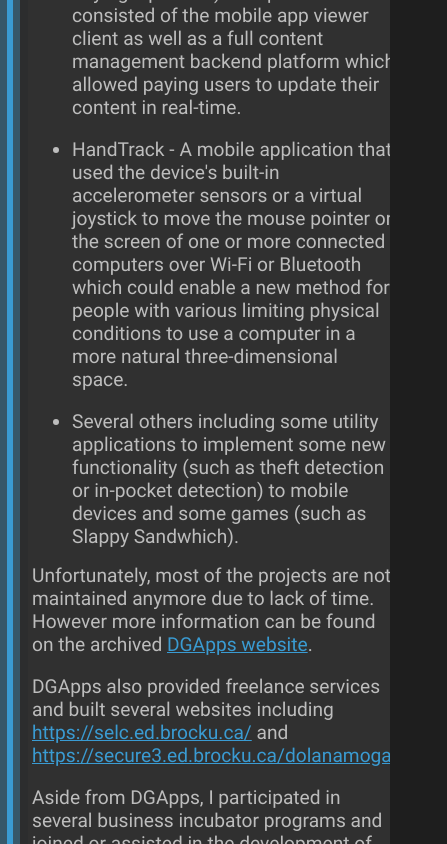
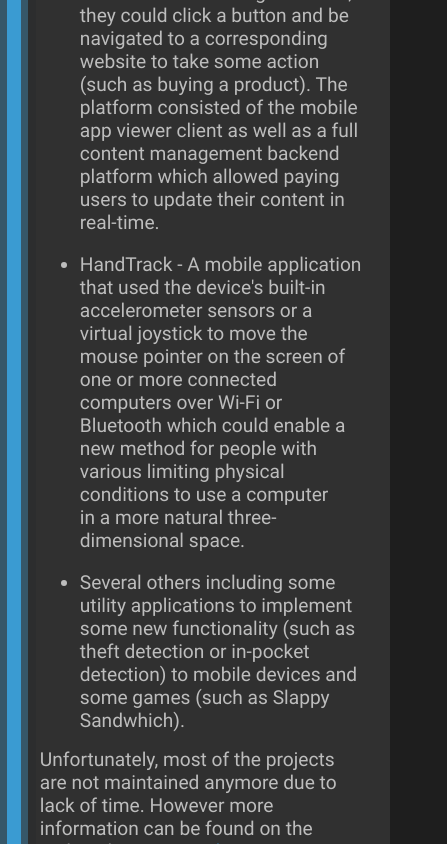
Before and after one commit to Daniel-Genkin/Website, a Vue app: page / in a window 390 px wide. Shown: the part 8420-9264 px from the top of the page, 447 px wide, since content can reach past the window. Built offline with nearby package versions, Linux system fonts and the light colour scheme.

Commit message:
fixed scaling of entrepreneurship section

```diff
--- a/src/components/elements/OddSection.vue
+++ b/src/components/elements/OddSection.vue
@@ -3,13 +3,13 @@
 </script>
 
 <template>
-    <div id="background">
+    <div class="oddBackground">
       <slot></slot>
     </div>
 </template>
 
 <style scoped>
-#background {
+.oddBackground {
   width: 100%;
   margin-bottom: 100px;
   margin-top: 75px;
@@ -22,13 +22,13 @@
 }
 
 @media screen and (max-width: 700px) {
-  #background {
+  .oddBackground {
     clip-path: polygon(0 0, 100% 5%, 100% 100%, 0 95%);
   }
 }
 
 @media screen and (max-width: 500px) {
-  #background {
+  .oddBackground {
     clip-path: polygon(0 0, 100% 2%, 100% 100%, 0 98%);
   }
 }
--- a/src/components/sections/Entrepreneurship.vue
+++ b/src/components/sections/Entrepreneurship.vue
@@ -5,7 +5,7 @@
 <template>
   <div>
     <h1>Entrepreneurship</h1>
-      <div class="rows">
+    <div class="rows" style="margin-right: 12px">
       <pill
         class="pills"
         color="#3A9BD2"
@@ -23,7 +23,7 @@
         </ul>
         <p>Unfortunately, most of the projects are not maintained anymore due to lack of time. However more information can be found on the archived <a href="https://dgapps.ca">DGApps website</a>.</p>
         <br />
-          <p>DGApps also provided freelance services and built several websites including <a href="https://selc.ed.brocku.ca/">https://selc.ed.brocku.ca/</a> and <a href="https://secure3.ed.brocku.ca/dolanamogadime/">https://secure3.ed.brocku.ca/dolanamogadime/</a>.</p>
+        <p>DGApps also provided freelance services and built several websites including the <a href="https://selc.ed.brocku.ca/">Science Education and Local Communities website</a> and a <a href="https://secure3.ed.brocku.ca/dolanamogadime/">personal website for Dolana Mogadime</a>.</p>
         <br />
         <p>Aside from DGApps, I participated in several business incubator programs and joined or assisted in the development of some startups in areas such as: augmented and virtual reality (AR and VR respectively), social media / match making, fitness, and education. Most of these startups are no longer operating. However, they have all been fantastic opportunities to learn, grow, and develop my skills.</p>
       </div>
@@ -38,4 +38,15 @@
 .info {
   width: 100%;
 }
+
+.info * {
+  text-wrap: pretty;
+  max-width: 100%;
+}
+
+@media screen and (max-width: 360px) {
+  .pills {
+    display: none;
+  }
+}
 </style>
--- a/src/components/sections/ProjectsPreview.vue
+++ b/src/components/sections/ProjectsPreview.vue
@@ -61,7 +61,7 @@
   width: 300px;
   margin-bottom: 48px;
 }
-@media screen and (max-width: 350px) {
+@media screen and (max-width: 360px) {
   .pills {
     display: none;
   }
```
Lines whose indentation alone changed are shown as unchanged.
